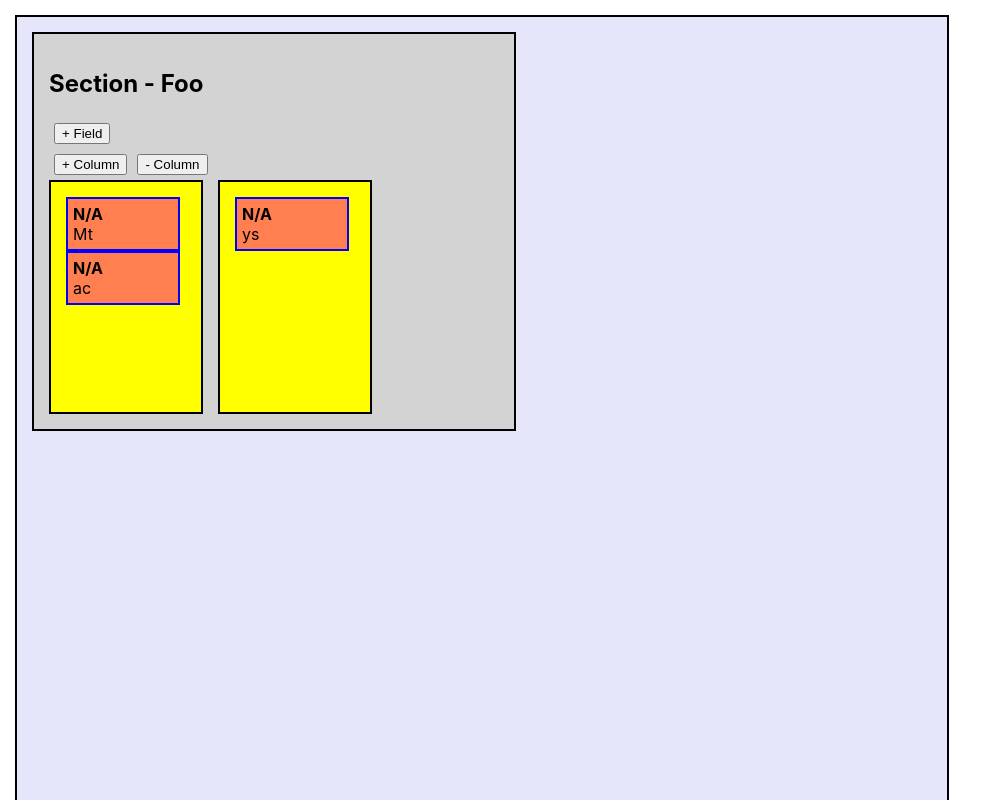
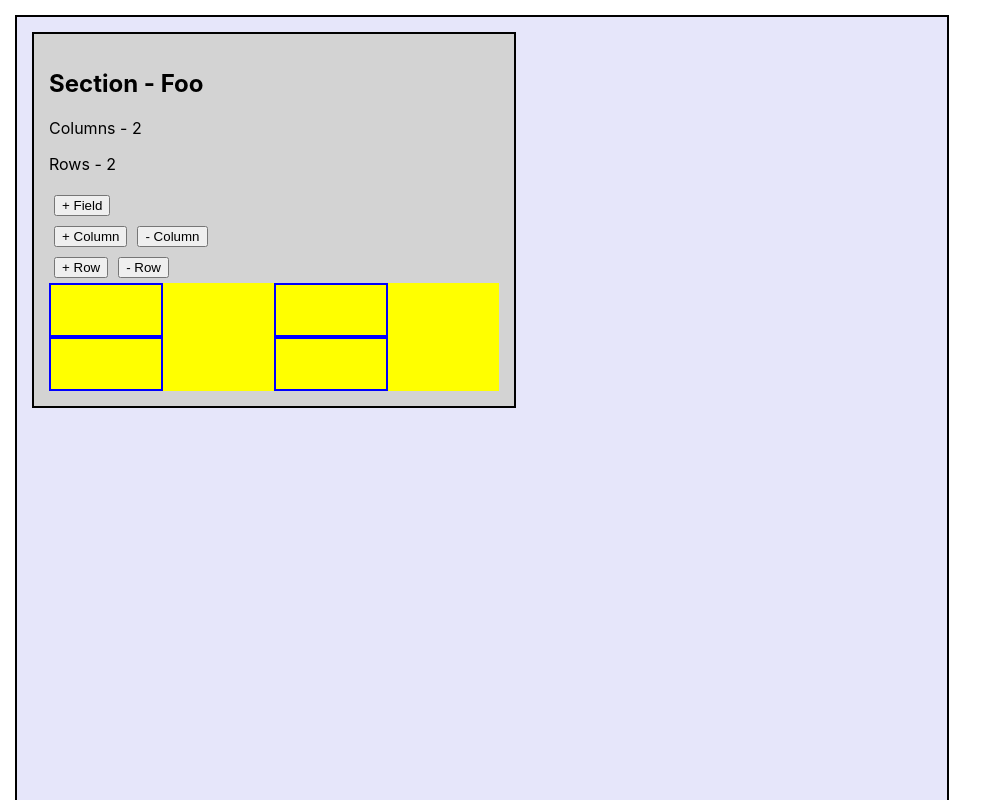
Before and after one commit to mpcarolin/layout-manager-poc, a React (Create React App) app: page / in a window 1280 px wide. Shown: the top 800 px of the page, without its empty margins (0-997 px from the left). Built offline with nearby package versions, Linux system fonts and the light colour scheme.

Commit message:
Hacked together a grid system

```diff
--- a/src/App.tsx
+++ b/src/App.tsx
@@ -7,10 +7,12 @@ import { getNextGridCoordinate } from "./hooks/useCoordinates.tsx"
 
 const buildField = ({
   title = "N/A",
-  id = nanoid(2),
+  isSpacer = false,
+  id = nanoid(3),
   x = 0,
-  y = 0
+  y = 0,
 }: {
+  isSpacer?: boolean
   title?: string,
   id?: string,
   x?: number,
@@ -19,14 +21,18 @@ const buildField = ({
   x,
   y,
   title,
+  isSpacer,
   id
 })
+
+const buildSpacer = ({ x, y }) => buildField({ title: "(spacer)", isSpacer: true, x, y });
 
 interface Section {
   id: string
   title: string
   fields: Field[]
   columnCount: number
+  rowCount: number
 }
 
 export interface Field {
@@ -36,6 +42,7 @@ export interface Field {
   title?: string
   width?: number
   height?: number
+  isSpacer?: boolean
 }
 
 
@@ -53,27 +60,57 @@ const SectionList = styled.div`
   flex-direction: column;
 `
 
-const buildSection = ({ title, columnCount = 1, fields = Array(3).fill({}) }): Section => {
+const buildSection = ({ title, columnCount = 1, rowCount = 1, fields = [] }: Section): Section => {
+  console.log({ title, columnCount, rowCount, fields });
   const id = nanoid(3);
 
-  const iterator = getNextGridCoordinate(columnCount);
+  const regularFieldIterator = getNextGridCoordinate(columnCount, rowCount);
+
+  const regularFields = fields.filter(field => !field.isSpacer && field.x <= columnCount - 1 && field.y <= rowCount - 1);
+  const maxY = Math.max(rowCount - 1, ...regularFields.map(field => field.y));
+  const maxX = Math.max(columnCount - 1, ...regularFields.map(field => field.x));
+
+
+  const processedFields = regularFields.map(field => {
+    const [ x, y ] = regularFieldIterator.next().value;
+    return buildField({ ...field, x, y });
+  });
+
+  // Add spacers to ensure we can still drag and drop over "empty" spots in grid
+  let x = 0;
+  let y = 0;
+  const increment = () => {
+    if (x < maxX) {
+      x++;
+    } else {
+      x = 0;
+      y++;
+    }
+  };
+  const fieldExistsAt = (x, y) => regularFields.find(field => field.x === x && field.y === y);
+  while (x <= maxX && y <= maxY) {
+    console.log({ x, y, maxX, maxY })
+    if (fieldExistsAt(x, y)) {
+      increment();
+      continue;
+    }
+    processedFields.push(buildSpacer({ x, y }))
+    increment();
+  }
 
   return {
     title,
     id,
     columnCount,
-    fields: fields.map(field => {
-      const [ x, y ] = iterator.next().value;
-      return buildField({ ...field, x, y });
-    }),
+    rowCount,
+    fields: processedFields,
   }
 }
 
 
 function App() {
   const [ sections, setSections ] = React.useState<Section[]>([
-    buildSection({ title: "Foo", columnCount: 2 }),
-    //buildSection({ title: "Bar" })
+    buildSection({ title: "Foo", columnCount: 2, rowCount: 2 }),
   ]);
 
   console.log(sections[0].fields)
@@ -92,9 +129,7 @@ function App() {
   }
 
   const setFields = (sectionId: string) => (fields: Field[] | ((fields: Field[]) => Field[])) => {
-    const fieldsSetter = typeof fields === "function"
-      ? fields
-      : () => fields;
+    const fieldsSetter = typeof fields === "function" ? fields : () => fields;
 
     updateSection(
       sectionId,
@@ -109,14 +144,42 @@ function App() {
 
     updateSection(
       sectionId,
-      (section: Section) => ({ ...section, columnCount: countSetter(section.columnCount)})
+      (section: Section) => {
+        const nextCount = countSetter(section.columnCount);
+        const sectionProps = {
+          ...section,
+          columnCount: nextCount,
+        };
+        return buildSection(sectionProps);
+      }
+    )
+  }
+
+  const setRowCount = (sectionId: string) => (count: number | ((currentCount: number) => number)) => {
+    const countSetter = typeof count === "function"
+      ? count
+      : () => count;
+
+    updateSection(
+      sectionId,
+      (section: Section) => {
+        const nextCount = countSetter(section.rowCount);
+        const sectionProps = {
+          ...section,
+          rowCount: nextCount,
+        };
+        return buildSection(sectionProps);
+      }
     )
   }
 
   const onFieldSubmit = (field: Field) => {
     setSectionFormId(null);
-    if (!field) return;
-    setFields(sectionFormId)((fields: Field[]) => [ ...fields, field ]);
+    if (!field || !sectionFormId) return;
+    updateSection(
+      sectionFormId,
+      section => buildSection({ ...section, fields: [ ...section.fields, buildField(field) ] })
+    );
   }
 
   return (
@@ -132,10 +195,11 @@ function App() {
         sections.map(section => <LayoutSection
           key={section.id}
           style={{ marginBottom: 15 }}
-          {...section}
           onRequestFieldAdd={() => setSectionFormId(section.id)}
           setFields={setFields(section.id)}
           setColumnCount={setColumnCount(section.id)}
+          setRowCount={setRowCount(section.id)}
+          {...section}
         />)
       }
       </SectionList>
--- a/src/DndKit/Item.tsx
+++ b/src/DndKit/Item.tsx
@@ -10,7 +10,12 @@ const Wrapper = styled("div")`
   background-color: coral;
 `;
 
-export const Item = ({ id, title }) => {
+const InvisibleWrapper = styled(Wrapper)`
+  background-color: transparent;
+  cursor: auto;
+`;
+
+export const Item = ({ id, title, x, y, isSpacer }) => {
   const {
     attributes,
     listeners,
@@ -21,20 +26,24 @@ export const Item = ({ id, title }) => {
 
   const style = {
     transform: CSS.Transform.toString(transform),
-    transition
+    transition,
+    gridColumnStart: x + 1,
+    gridRowStart: y + 1,
   }
 
+  const Wrap = isSpacer ? InvisibleWrapper : Wrapper;
+
   return (
-    <Wrapper
+    <Wrap
       ref={setNodeRef}
       style={style}
       {...attributes}
       {...listeners}
     >
-      <div style={{ display: "flex", flexDirection: "column" }}>
-        <b>{ title }</b>
-        { id }
+      <div style={{ display: "flex", flexDirection: "column", height: 40 }}>
+        <b>{ !isSpacer && title }</b>
+        { !isSpacer && id }
       </div>
-    </Wrapper>
+    </Wrap>
   );
 }
--- a/src/DndKit/LayoutSection.tsx
+++ b/src/DndKit/LayoutSection.tsx
@@ -1,4 +1,4 @@
-import React, { useState } from 'react';
+import React from 'react';
 import styled from "styled-components";
 import {
   DndContext,
@@ -12,10 +12,9 @@ import {
   arrayMove,
   SortableContext,
   sortableKeyboardCoordinates,
-  verticalListSortingStrategy,
   rectSortingStrategy
 } from '@dnd-kit/sortable';
-import { groupBy } from "lodash";
+import { groupBy, pick } from "lodash";
 import { Field } from "../App.tsx"
 import { AttributeAdjuster } from "../components/AttributeAdjuster.tsx";
 
@@ -40,8 +39,32 @@ const ColumnDiv = styled.div`
   margin-right: 15px;
 `
 
+const GridDiv = styled.div`
+  background-color: yellow;
+  display: grid;
+  grid-template-columns: ${ ({ columns }) => "repeat(" + columns + ", 1fr)" };
+  grid-gap: 10;
+  padding: 10;
+`
+
+const buildSwappedFields = (fields: Field[], activeIdx: number, overIdx: number) => {
+  const activeUpdated = { ...fields[activeIdx] };
+  const { x, y } = activeUpdated;
+  const overUpdated = { ...fields[overIdx] };
+  activeUpdated.x = overUpdated.x;
+  activeUpdated.y = overUpdated.y;
+  overUpdated.x = x;
+  overUpdated.y = y;
+
+  const newFields = [ ...fields ];
+  newFields[activeIdx] = activeUpdated;
+  newFields[overIdx] = overUpdated;
+
+  return newFields;
+}
+
 // https://docs.dndkit.com/presets/sortable
-export const LayoutSection = ({ title, style, columnCount, fields, onRequestFieldAdd, setFields, setColumnCount }) => {
+export const LayoutSection = ({ title, style, rowCount, columnCount, fields, onRequestFieldAdd, setFields, setColumnCount, setRowCount }) => {
 
   const sensors = useSensors(
     useSensor(PointerSensor),
@@ -55,24 +78,20 @@ export const LayoutSection = ({ title, style, columnCount, fields, onRequestFiel
 
     // this just updates the ordering of the fields since we are moving an item
     if (active.id !== over.id) {
-      setFields(fields => {
-        const oldIndex = fields.findIndex(field => field.id === active.id);
-        const newIndex = fields.findIndex(field => field.id === over.id);
-        console.log({ active, over })
-        return arrayMove(fields, oldIndex, newIndex);
+      setFields((fields: Field[]) => {
+        const activeFieldIdx = fields.findIndex(field => field.id === active.id);
+        const overFieldIdx = fields.findIndex(field => field.id === over.id);
+        return buildSwappedFields(fields, activeFieldIdx, overFieldIdx);
       });
     }
   }
 
-  const columns: { field: Field[] }[] = Array(columnCount)
-    .fill(null)
-    .map((_, idx) => ({
-      fields: fields.filter(field => field.x === idx)
-    }))
 
   return (
     <SectionWrapper style={style}>
       <h2>Section - { title }</h2>
+      <p>Columns - { columnCount }</p>
+      <p>Rows - { rowCount }</p>
       <DndContext
         sensors={sensors}
         collisionDetection={closestCenter}
@@ -87,19 +106,18 @@ export const LayoutSection = ({ title, style, columnCount, fields, onRequestFiel
           onAdd={() => setColumnCount(count => count + 1)}
           onRemove={() => setColumnCount(count => Math.max(count - 1, 1))}
         />
+        <AttributeAdjuster
+          type="Row"
+          onAdd={() => setRowCount(count => count + 1)}
+          onRemove={() => setRowCount(count => Math.max(count - 1, 1))}
+        />
         <SortableContext
           items={fields}
           strategy={rectSortingStrategy}
         >
-          <div style={{ display: "flex", flexDirection: "row" }}>
-            { columns.map(({ fields }, idx) => (
-              <ColumnDiv key={idx}>
-                {
-                  fields.map(f => <Item key={f.id} {...f} />)
-                }
-              </ColumnDiv>
-            )) }
-          </div>
+          <GridDiv columns={columnCount}>
+            { fields.map(f => <Item key={f.id} {...f} /> ) }
+          </GridDiv>
         </SortableContext>
       </DndContext>
     </SectionWrapper>
--- a/src/hooks/useCoordinates.tsx
+++ b/src/hooks/useCoordinates.tsx
@@ -1,10 +1,10 @@
 import React from "react";
 
 
-export function* getNextGridCoordinate(numColumns: number): IterableIterator<[number, number]> {
+export function* getNextGridCoordinate(numColumns: number, rowCount: number = 1): IterableIterator<[number, number]> {
   let x = 0;
   let y = 0;
-  while (true) {
+  while (y < rowCount) {
     yield [ x, y ];
     if (x < (numColumns - 1)) {
       x++;
```
